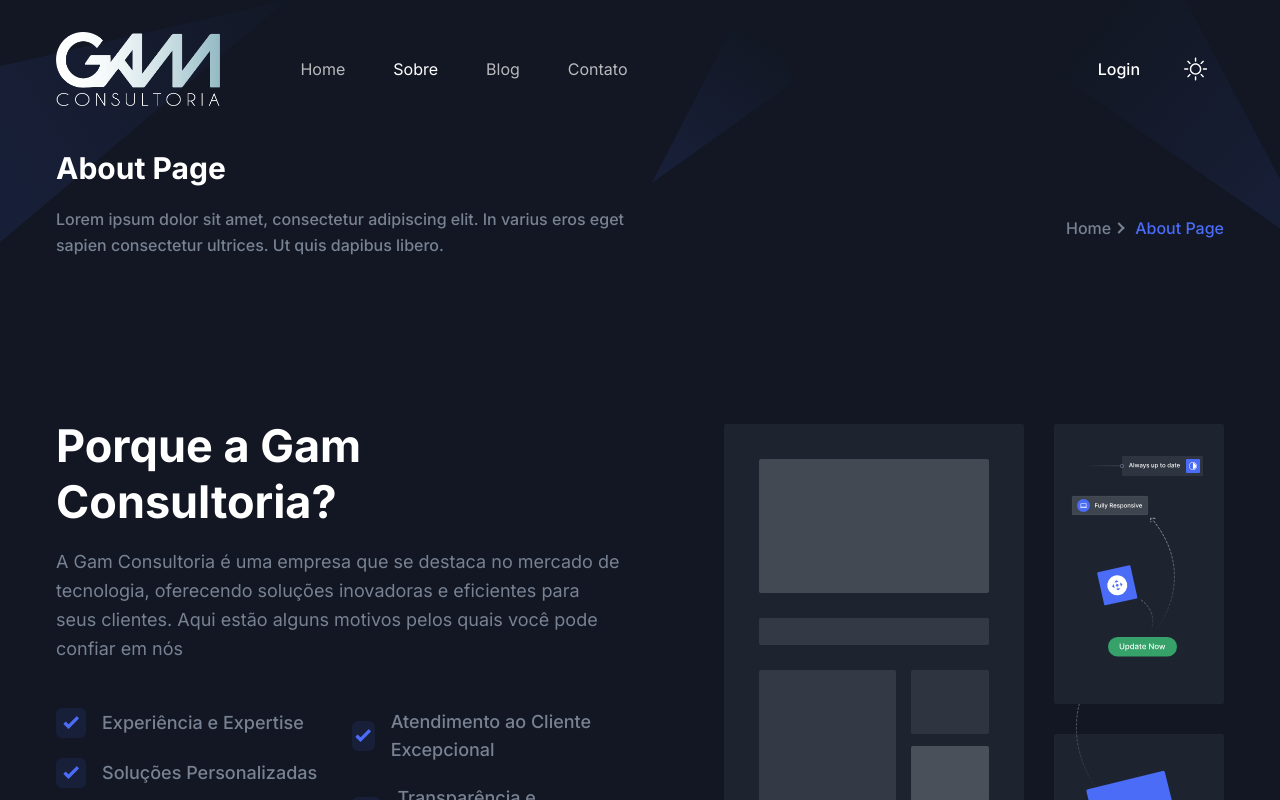
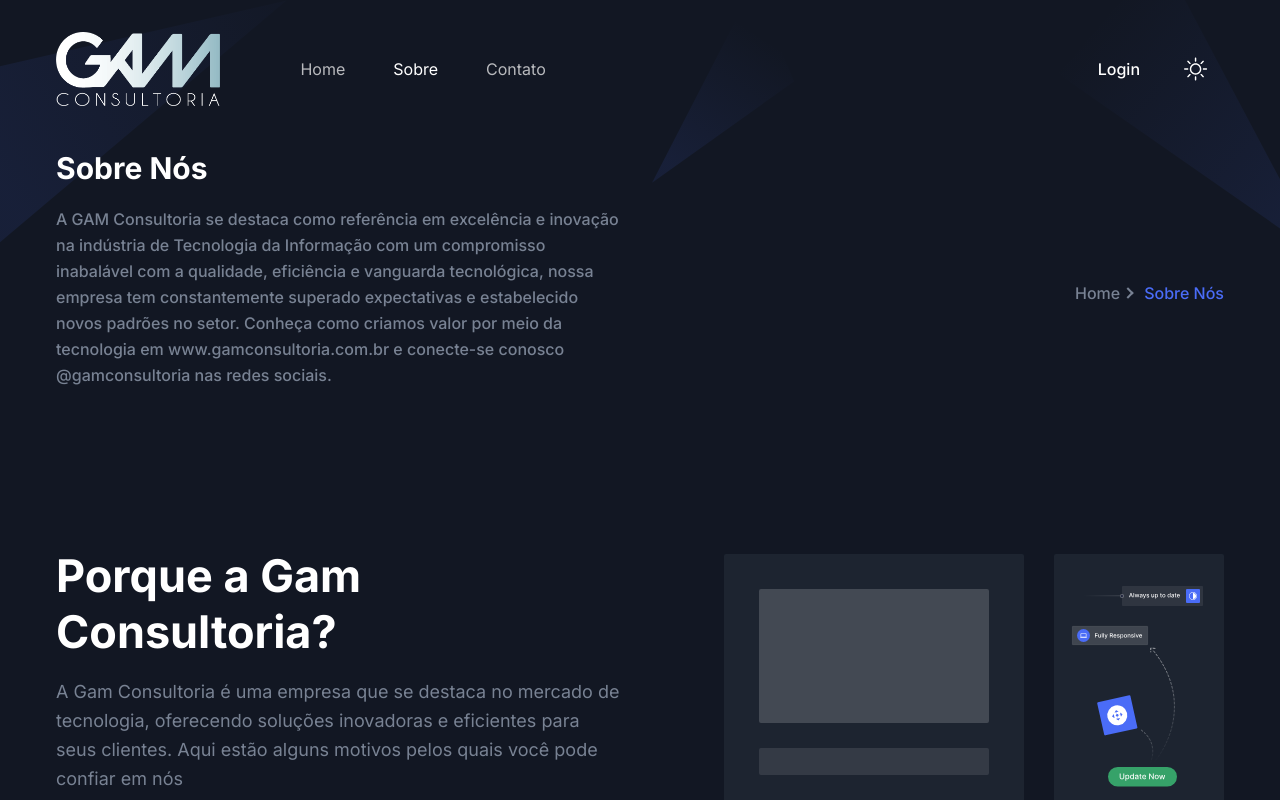
Before and after one commit to asafebymarques/gamconsultoriaweb, a Next.js app: page /about in a window 1280 px wide. Shown: the top 800 px of the page. Built offline with nearby package versions, Linux system fonts and the light colour scheme.

Commit message:
Added content for about and contact

```diff
--- a/src/components/Header/menuData.tsx
+++ b/src/components/Header/menuData.tsx
@@ -14,16 +14,19 @@
     newTab: false,
   },
   {
-    id: 33,
-    title: "Blog",
-    path: "/blog",
-    newTab: false,
-  },
-  {
     id: 3,
     title: "Contato",
     path: "/contact",
     newTab: false,
   }
 ];
+
+/**
+ *  {
+    id: 33,
+    title: "Blog",
+    path: "/blog",
+    newTab: false,
+  },
+ */
 export default menuData;
--- a/src/components/Hero/index.tsx
+++ b/src/components/Hero/index.tsx
@@ -19,13 +19,13 @@
                 </p>
                 <div className="flex flex-col items-center justify-center space-y-4 sm:flex-row sm:space-x-4 sm:space-y-0">
                   <Link
-                    href="#"
+                    href="/about"
                     className="rounded-sm bg-primary px-8 py-4 text-base font-semibold text-white duration-300 ease-in-out hover:bg-primary/80"
                   >
                     Saber Mais
                   </Link>
                   <Link
-                    href="#"
+                    href="/contact"
                     className="inline-block rounded-sm bg-black px-8 py-4 text-base font-semibold text-white duration-300 ease-in-out hover:bg-black/90 dark:bg-white/10 dark:text-white dark:hover:bg-white/5"
                   >
                     Contate-nos
--- a/src/pages/about/index.tsx
+++ b/src/pages/about/index.tsx
@@ -14,8 +14,8 @@
   return (
     <>
       <Breadcrumb
-        pageName="About Page"
-        description="Lorem ipsum dolor sit amet, consectetur adipiscing elit. In varius eros eget sapien consectetur ultrices. Ut quis dapibus libero."
+        pageName="Sobre Nós"
+        description="A GAM Consultoria se destaca como referência em excelência e inovação na indústria de Tecnologia da Informação com um compromisso inabalável com a qualidade, eficiência e vanguarda tecnológica, nossa empresa tem constantemente superado expectativas e estabelecido novos padrões no setor. Conheça como criamos valor por meio da tecnologia em www.gamconsultoria.com.br e conecte-se conosco @gamconsultoria nas redes sociais."
       />
       <AboutSectionOne />
       <AboutSectionTwo />
--- a/src/pages/contact/index.tsx
+++ b/src/pages/contact/index.tsx
@@ -16,8 +16,8 @@
   return (
     <>
       <Breadcrumb
-        pageName="Contact Page"
-        description="Lorem ipsum dolor sit amet, consectetur adipiscing elit. In varius eros eget sapien consectetur ultrices. Ut quis dapibus libero."
+        pageName="Contate-nos"
+        description="Se você tiver alguma dúvida, sugestão ou desejar mais informações sobre nossos serviços, não hesite em entrar em contato conosco. Nossa equipe está pronta para atendê-lo e oferecer a melhor solução para suas necessidades."
       />
 
       <Contact />
```
